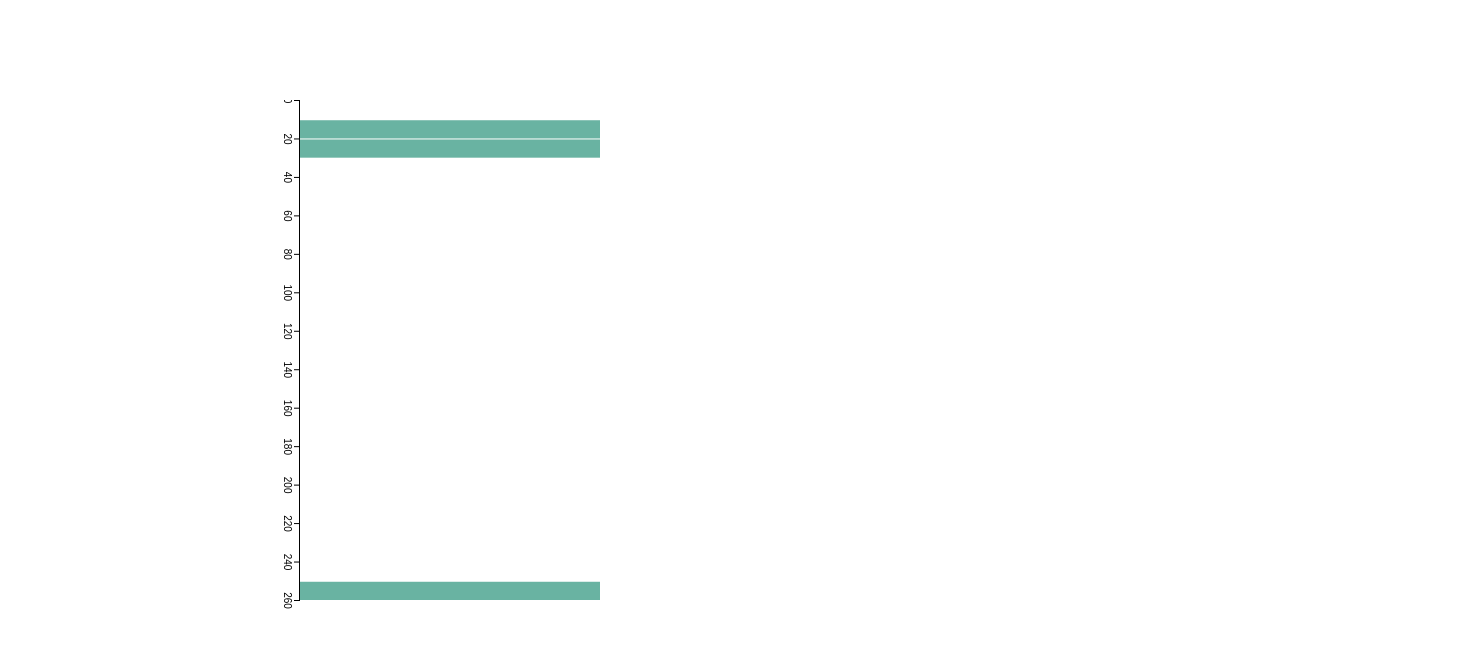
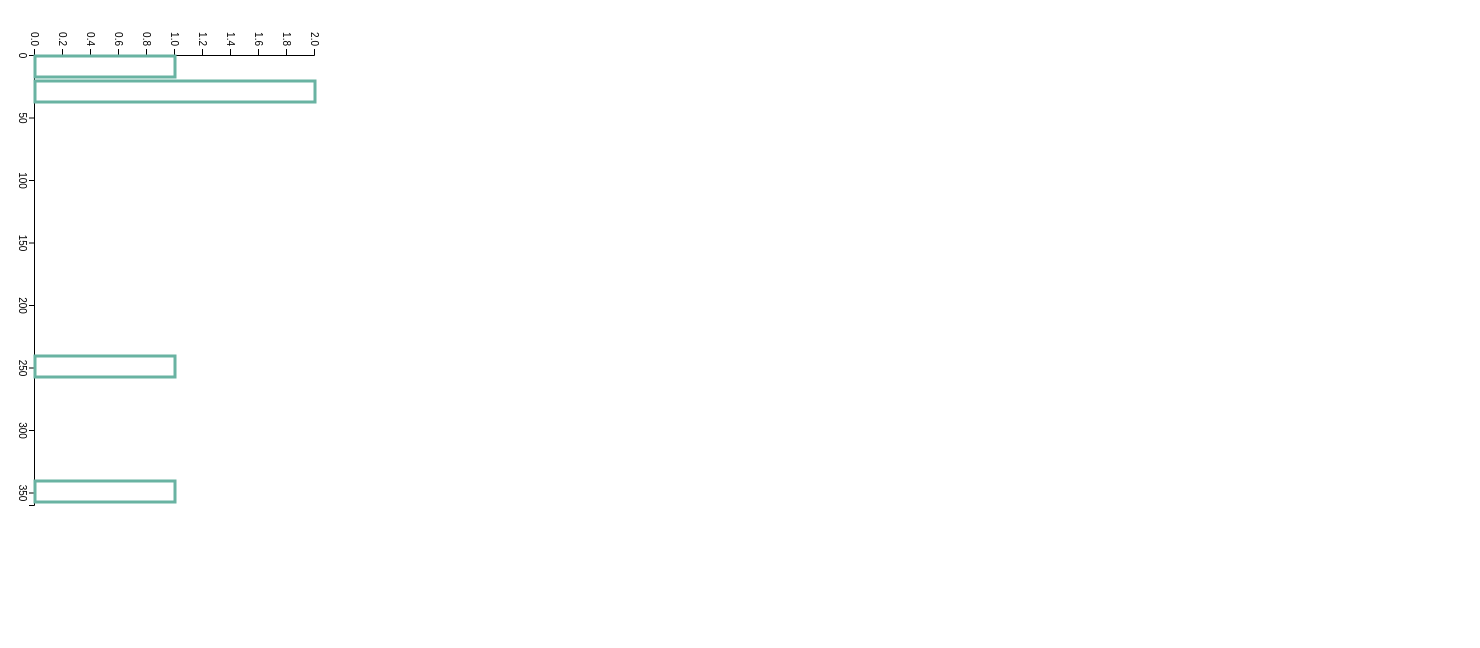
Before and after one commit to laurenc8/abstracts-vis, a React (Create React App) app: page / in a window 1280 px wide. Shown: the top 648 px of the page, 1480 px wide, since content can reach past the window. Built offline with nearby package versions, Linux system fonts and the light colour scheme.

Commit message:
style histogram

```diff
--- a/src/App.js
+++ b/src/App.js
@@ -3,7 +3,7 @@ import React from 'react';
 import Histogram from './components/histogram';
 
 function App() {
-  const data = [{price: 15}, {price: 20}, {price: 250}]
+  const data = [{price: 15}, {price: 20}, {price: 20}, {price: 250}, {price: 350}]
   return (
     <div>
       <Histogram data={data}/>
--- a/src/components/histogram.js
+++ b/src/components/histogram.js
@@ -3,7 +3,7 @@ import React from 'react';
 import * as d3 from 'd3';
 
 function Histogram({ data }) {
-  var margin = {top: 0, right: 0, bottom: 0, left: 0},
+  var margin = {top: 10, right: 10, bottom: 10, left: 10},
     width = 500 - margin.left - margin.right,
     height = 300 - margin.top - margin.bottom;
 
@@ -12,15 +12,16 @@ function Histogram({ data }) {
       // X axis: scale and draw:
       var x = d3.scaleLinear()
         .domain([0, d3.max(data, function(d) { return +d.price }) + 10])
-        .range([0, width]);
+        .range([30, width]);
       svg.append("g")
-        .attr("transform", "translate(0," + height + ")")
+        .attr("transform", "translate(0," + (height+10) + ")")
         .call(d3.axisBottom(x));
 
       // Y axis: initialization
       var y = d3.scaleLinear()
         .range([height, 0]);
-      // var yAxis = svg.append("g")
+      var yAxis = svg.append("g")
+        .attr("transform", "translate(30, 10)")
 
       // A function that builds the graph for a specific value of bin
       function update(nBin) {
@@ -36,10 +37,10 @@ function Histogram({ data }) {
 
       // Y axis: update now that we know the domain
       y.domain([0, d3.max(bins, function(d) { return d.length; })]);   // d3.hist has to be called before the Y axis obviously
-      // yAxis
-      //     .transition()
-      //     .duration(1000)
-      //     .call(d3.axisLeft(y));
+      yAxis
+          .transition()
+          .duration(1000)
+          .call(d3.axisLeft(y));
 
       // Join the rect with the bins data
       var u = svg.selectAll("rect")
@@ -53,10 +54,12 @@ function Histogram({ data }) {
           .transition() // and apply changes to all of them
           .duration(1000)
             .attr("x", 1)
-            .attr("transform", function(d) { return "translate(" + x(d.x0) + "," + y(d.length) + ")"; })
-            .attr("width", function(d) { return x(d.x1) - x(d.x0) -1 ; })
+            .attr("transform", function(d) { return "translate(" + x(d.x0) + "," + (y(d.length)+10) + ")"; })
+            .attr("width", function(d) { return x(d.x1) - x(d.x0) - 4 ; })
             .attr("height", function(d) { return height - y(d.length); })
-            .style("fill", "#69b3a2")
+            .style("stroke", "#69b3a2")
+            .style("stroke-width", "3px")
+            .style("fill", "none")
 
 
       // If less bar in the new histogram, I delete the ones not in use anymore
@@ -79,11 +82,10 @@ function Histogram({ data }) {
     <svg
       ref={ref}
       style={{
-        height: 500,
-        width: "100%",
-        margin: "100px",
+        height: 350,
+        width: 500,
         transform: "rotate(90deg)",
-        transformOrigin: 250
+        transformOrigin: 150
       }}
     />
   );
```
